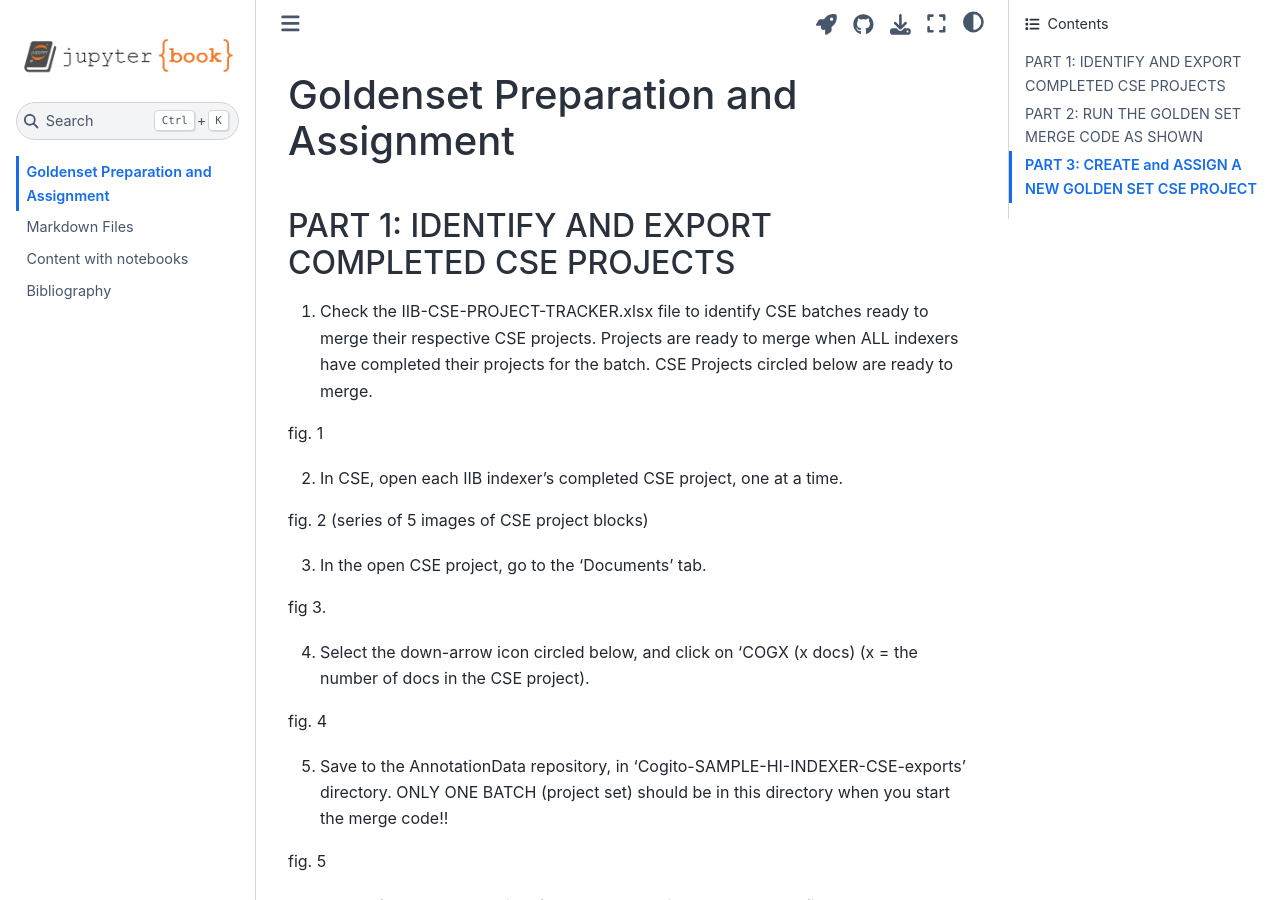
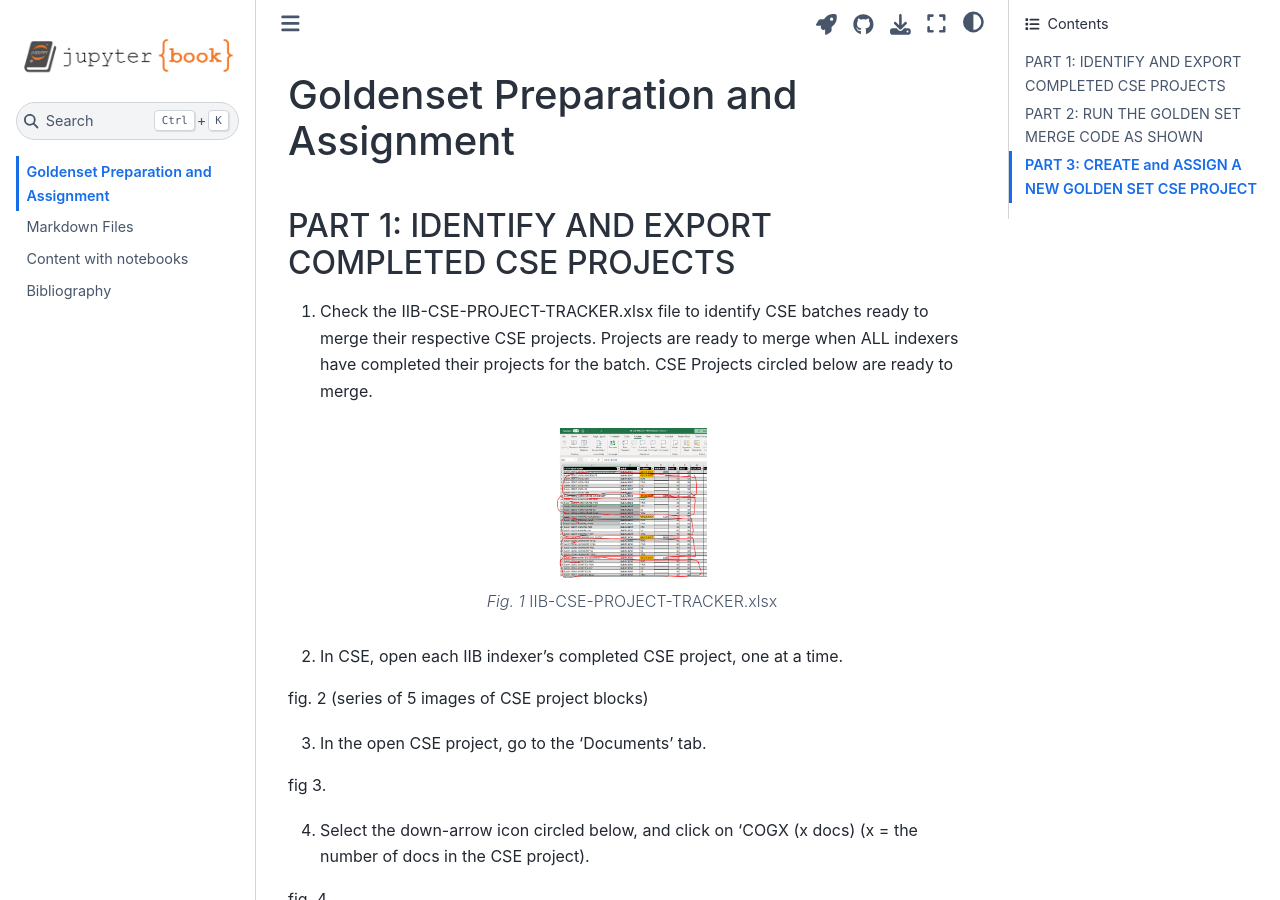
Before and after one commit to woody544/IIBdocs, a Jupyter Book: the page built from book/gscontent.md, in a window 1280 px wide and 900 px high. Built offline with Jupyter Book 1.0.4 settings and Sphinx 7.4.7 and the Sphinx Book theme 1.1.4, drawn with Linux system fonts in a browser that asks for light colours.

Commit message:
Add first image.

````diff
--- a/book/gscontent.md
+++ b/book/gscontent.md
@@ -16,7 +16,13 @@ kernelspec:
 
 1. Check the IIB-CSE-PROJECT-TRACKER.xlsx file to identify CSE batches ready to merge their respective CSE projects. Projects are ready to merge when ALL indexers have completed their projects for the batch. CSE Projects circled below are ready to merge.
 
-fig. 1
+```{figure} ../images/Picture1.png
+---
+height: 150px
+name: spreadsheet-fig
+---
+IIB-CSE-PROJECT-TRACKER.xlsx
+```
 
 2. In CSE, open each IIB indexer’s completed CSE project, one at a time.
 
````
Also changed, not shown: images/Picture1.png (added).
